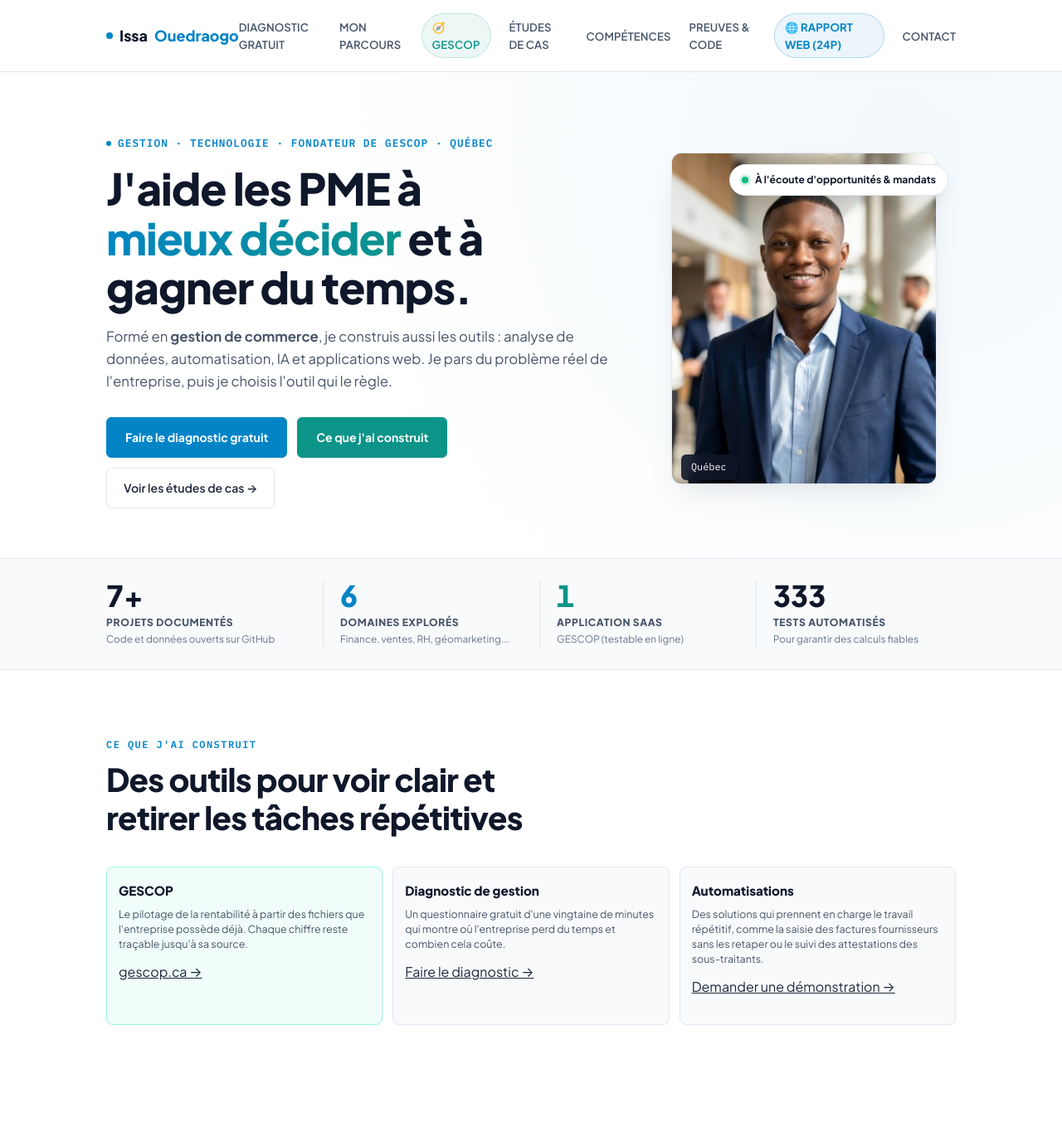
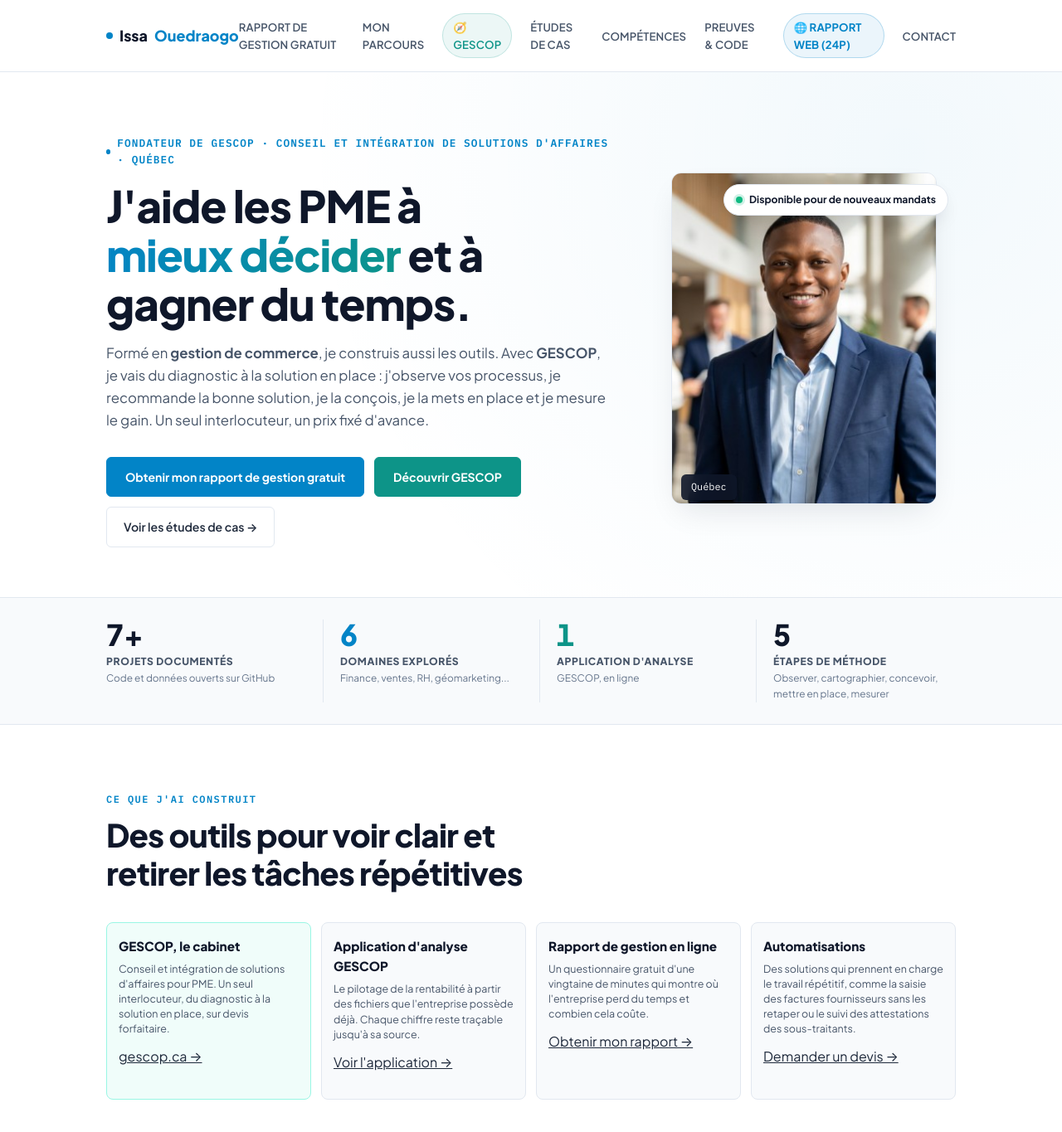
Before and after one commit to Issa0900/Issa-Ouedraogo, a Jekyll site: the page index.html, which Jekyll copies as it is, in a window 1280 px wide and 1400 px high. Shown: the top 1365 px of the window at 83% size. Built offline with Jekyll 4.4.1, drawn with Linux system fonts in a browser that asks for light colours; some of the changed text lies outside the part shown.

Commit message:
Portfolio : positionnement conseil et intégration de GESCOP
GESCOP est désormais présenté comme un cabinet de conseil et
d'intégration de solutions d'affaires pour PME (gescop.ca), et
l'application d'analyse comme l'une de ses réalisations
(gescop.ca/application). Le diagnostic devient le rapport de gestion
gratuit, la démonstration devient un devis.

Corrections de faits : plus d'essai gratuit (accès par abonnement ou
code pilote), hébergement Supabase et non plus Base44, chiffres de tests
retirés au profit de la méthode en cinq étapes.

Co-Authored-By: Claude Opus 5.5 <noreply@anthropic.com>

```diff
--- a/index.html
+++ b/index.html
@@ -3,8 +3,8 @@
 <head>
 <meta charset="utf-8" />
 <meta name="viewport" content="width=device-width, initial-scale=1" />
-<title>Issa Ouedraogo · Gestion et technologie pour les PME · Québec</title>
-<meta name="description" content="Issa Ouedraogo, fondateur de GESCOP : j'aide les PME à mieux décider et à gagner du temps en reliant gestion et technologie. Diagnostic de gestion gratuit, analyse de données, automatisation et applications web, à Québec." />
+<title>Issa Ouedraogo · Fondateur de GESCOP, conseil et intégration pour PME · Québec</title>
+<meta name="description" content="Issa Ouedraogo, fondateur de GESCOP, cabinet de conseil et d'intégration de solutions d'affaires pour PME : du diagnostic à la solution en place. Rapport de gestion gratuit, devis forfaitaire, région de Québec." />
 <link rel="preconnect" href="https://fonts.googleapis.com">
 <link rel="preconnect" href="https://fonts.gstatic.com" crossorigin>
 <link href="https://fonts.googleapis.com/css2?family=Plus+Jakarta+Sans:wght@400;500;600;700;800&family=IBM+Plex+Mono:wght@400;500;600&display=swap" rel="stylesheet">
@@ -712,7 +712,7 @@
   <div class="nav-row">
     <a class="brand" href="#top">Issa <span>Ouedraogo</span></a>
     <nav class="links">
-      <a href="./diagnostic.html">Diagnostic gratuit</a>
+      <a href="./diagnostic.html">Rapport de gestion gratuit</a>
       <a href="#parcours">Mon parcours</a>
       <a href="#gescop" class="badge-nav">🧭 GESCOP</a>
       <a href="#projets">Études de cas</a>
@@ -732,17 +732,17 @@
       <div>
         <div class="hero-identity">
           <span class="dot"></span>
-          Gestion · Technologie · Fondateur de GESCOP · Québec
+          Fondateur de GESCOP · Conseil et intégration de solutions d'affaires · Québec
         </div>
         <h1>
           J'aide les PME à <em>mieux décider</em> et à gagner du temps.
         </h1>
         <p class="lead">
-          Formé en <strong>gestion de commerce</strong>, je construis aussi les outils : analyse de données, automatisation, IA et applications web. Je pars du problème réel de l'entreprise, puis je choisis l'outil qui le règle.
+          Formé en <strong>gestion de commerce</strong>, je construis aussi les outils. Avec <strong>GESCOP</strong>, je vais du diagnostic à la solution en place : j'observe vos processus, je recommande la bonne solution, je la conçois, je la mets en place et je mesure le gain. Un seul interlocuteur, un prix fixé d'avance.
         </p>
         <div class="hero-actions">
-          <a class="btn-primary" href="./diagnostic.html">Faire le diagnostic gratuit</a>
-          <a class="btn-teal" href="#construit">Ce que j'ai construit</a>
+          <a class="btn-primary" href="./diagnostic.html">Obtenir mon rapport de gestion gratuit</a>
+          <a class="btn-teal" href="https://gescop.ca" target="_blank" rel="noopener">Découvrir GESCOP</a>
           <a class="btn-ghost" href="#projets">Voir les études de cas →</a>
         </div>
       </div>
@@ -751,7 +751,7 @@
         <span class="portrait-tag">Québec</span>
         <div class="avail-badge">
           <span class="avail-dot"></span>
-          À l'écoute d'opportunités &amp; mandats
+          Disponible pour de nouveaux mandats
         </div>
       </div>
     </div>
@@ -772,13 +772,13 @@
       </div>
       <div class="metric-box teal">
         <div class="num">1</div>
-        <span class="lbl">Application SaaS</span>
-        <span class="sub">GESCOP (testable en ligne)</span>
+        <span class="lbl">Application d'analyse</span>
+        <span class="sub">GESCOP, en ligne</span>
       </div>
       <div class="metric-box">
-        <div class="num">333</div>
-        <span class="lbl">Tests Automatisés</span>
-        <span class="sub">Pour garantir des calculs fiables</span>
+        <div class="num">5</div>
+        <span class="lbl">Étapes de méthode</span>
+        <span class="sub">Observer, cartographier, concevoir, mettre en place, mesurer</span>
       </div>
     </div>
   </section>
@@ -792,19 +792,24 @@
       </div>
       <div class="parcours-flow" style="grid-template-columns:repeat(auto-fit,minmax(240px,1fr));">
         <div class="parcours-card highlight">
-          <div class="parcours-title">GESCOP</div>
-          <div class="parcours-desc">Le pilotage de la rentabilité à partir des fichiers que l'entreprise possède déjà. Chaque chiffre reste traçable jusqu'à sa source.</div>
+          <div class="parcours-title">GESCOP, le cabinet</div>
+          <div class="parcours-desc">Conseil et intégration de solutions d'affaires pour PME. Un seul interlocuteur, du diagnostic à la solution en place, sur devis forfaitaire.</div>
           <p style="margin-top:12px;"><a href="https://gescop.ca" target="_blank" rel="noopener">gescop.ca →</a></p>
         </div>
         <div class="parcours-card">
-          <div class="parcours-title">Diagnostic de gestion</div>
+          <div class="parcours-title">Application d'analyse GESCOP</div>
+          <div class="parcours-desc">Le pilotage de la rentabilité à partir des fichiers que l'entreprise possède déjà. Chaque chiffre reste traçable jusqu'à sa source.</div>
+          <p style="margin-top:12px;"><a href="https://gescop.ca/application" target="_blank" rel="noopener">Voir l'application →</a></p>
+        </div>
+        <div class="parcours-card">
+          <div class="parcours-title">Rapport de gestion en ligne</div>
           <div class="parcours-desc">Un questionnaire gratuit d'une vingtaine de minutes qui montre où l'entreprise perd du temps et combien cela coûte.</div>
-          <p style="margin-top:12px;"><a href="./diagnostic.html">Faire le diagnostic →</a></p>
+          <p style="margin-top:12px;"><a href="./diagnostic.html">Obtenir mon rapport →</a></p>
         </div>
         <div class="parcours-card">
           <div class="parcours-title">Automatisations</div>
           <div class="parcours-desc">Des solutions qui prennent en charge le travail répétitif, comme la saisie des factures fournisseurs sans les retaper ou le suivi des attestations des sous-traitants.</div>
-          <p style="margin-top:12px;"><a href="mailto:gescop.support@gmail.com">Demander une démonstration →</a></p>
+          <p style="margin-top:12px;"><a href="mailto:gescop.support@gmail.com?subject=Demande%20de%20devis">Demander un devis →</a></p>
         </div>
       </div>
     </div>
@@ -863,10 +868,10 @@
   <section class="gescop-flagship" id="gescop">
     <div class="wrap">
       <div class="section-head teal">
-        <span class="kicker">02 — Projet Phare</span>
-        <h2>GESCOP : pourquoi j'ai décidé de construire cette application</h2>
+        <span class="kicker">02 — Réalisation phare</span>
+        <h2>L'application d'analyse GESCOP : pourquoi je l'ai construite</h2>
         <p class="lead">
-          Dans presque toutes les PME que j'ai observées, le même problème revient : le dirigeant a un export de caisse, des factures dans un classeur, un relevé de banque en PDF et des dépenses sur Excel. Il passe ses fins de semaine à faire du copier-coller et n'a aucune visibilité sur sa marge nette réelle. J'ai voulu créer l'outil que j'aurais aimé lui donner.
+          Dans presque toutes les PME que j'ai observées, le même problème revient : le dirigeant a un export de caisse, des factures dans un classeur, un relevé de banque et des dépenses sur Excel. Il passe ses fins de semaine à faire du copier-coller et n'a aucune visibilité sur sa marge nette réelle. J'ai voulu créer l'outil que j'aurais aimé lui donner.
         </p>
       </div>
 
@@ -884,19 +889,19 @@
 
         <div class="level-card">
           <span class="level-badge">Zéro boîte noire</span>
-          <h4>62 indicateurs vérifiables en 1 clic</h4>
+          <h4>Des indicateurs vérifiables en un clic</h4>
           <p>Chaque chiffre a une source claire. S'il y a un doute sur un calcul de marge ou de fonds de roulement, un clic permet d'inspecter la formule exacte et les écritures comptables d'origine.</p>
         </div>
 
         <div class="level-card">
           <span class="level-badge">Sous le capot</span>
           <h4>Construit pour durer</h4>
-          <p>Développé avec React 18, Deno en TypeScript, PostgreSQL (38 tables) et Stripe. Couvert par 333 tests automatisés pour s'assurer que les calculs ne dérivent jamais.</p>
+          <p>Développé avec React, Deno en TypeScript, PostgreSQL et Stripe. Les calculs sont vérifiés sur des jeux de données de référence, pour qu'ils ne dérivent pas d'une version à l'autre.</p>
         </div>
       </div>
 
       <div style="margin-top:32px;display:flex;gap:14px;align-items:center;flex-wrap:wrap;">
-        <a class="btn-teal" href="https://gescop.ca" target="_blank" rel="noopener">🚀 Tester GESCOP en direct (gescop.ca)</a>
+        <a class="btn-teal" href="https://gescop.ca/application" target="_blank" rel="noopener">Voir l'application GESCOP</a>
         <a class="btn-ghost" style="color:white;border-color:rgba(255,255,255,0.25);" href="./gescop/">Voir les détails techniques sur GitHub →</a>
       </div>
     </div>
@@ -1190,10 +1195,10 @@
           <div class="cap-title">CONSTRUIRE (SaaS)</div>
           <ul class="cap-list">
             <li>Concevoir une UX intuitive</li>
-            <li>Modèle 38 tables PostgreSQL</li>
+            <li>Modèle de données PostgreSQL</li>
             <li>React 18 &amp; TypeScript</li>
             <li>Deno Edge Runtime</li>
-            <li>333 tests automatisés</li>
+            <li>Calculs vérifiés sur jeux de référence</li>
           </ul>
         </div>
       </div>
@@ -1267,8 +1272,8 @@
               <td><strong>Conception Logicielle</strong></td>
               <td><a href="./gescop/">GESCOP SaaS</a></td>
               <td>Données PME réelles</td>
-              <td><a href="https://gescop.ca" target="_blank">Application en ligne live</a></td>
-              <td><span style="color:var(--teal);font-weight:800;">✅ 333 tests automatisés réussis</span></td>
+              <td><a href="https://gescop.ca/application" target="_blank">Application en ligne</a></td>
+              <td><span style="color:var(--teal);font-weight:800;">✅ Calculs vérifiés sur des jeux de référence</span></td>
             </tr>
           </tbody>
         </table>
@@ -1298,19 +1303,19 @@
       <div class="recruitment-card">
         <h2>Parlons de votre entreprise</h2>
         <p>
-          Commencez par le diagnostic gratuit, ou écrivez-moi pour une démonstration. Basé à <strong>Québec</strong>.
+          Commencez par le rapport de gestion gratuit, ou écrivez-moi pour un devis. Basé dans la <strong>région de Québec</strong>, sur place ou à distance.
         </p>
         <div class="recruitment-buttons">
-          <a class="btn-primary" href="./diagnostic.html">Faire le diagnostic gratuit</a>
+          <a class="btn-primary" href="./diagnostic.html">Obtenir mon rapport de gestion gratuit</a>
           <a class="btn-ghost" href="mailto:gescop.support@gmail.com">gescop.support@gmail.com</a>
           <a class="btn-ghost" href="https://www.linkedin.com/in/issa-ouedraogo-34b146332/" target="_blank" rel="noopener">Profil LinkedIn →</a>
           <a class="btn-ghost" href="https://github.com/Issa0900/Issa-Ouedraogo" target="_blank" rel="noopener">Dépôt GitHub →</a>
-          <a class="btn-teal" href="https://gescop.ca" target="_blank" rel="noopener">Tester GESCOP Live →</a>
+          <a class="btn-teal" href="https://gescop.ca" target="_blank" rel="noopener">Visiter gescop.ca →</a>
         </div>
       </div>
 
       <div class="site-footer-bar">
-        <span>Issa Ouedraogo · Gestion et technologie · Fondateur de GESCOP</span>
+        <span>Issa Ouedraogo · Fondateur de GESCOP, conseil et intégration de solutions d'affaires</span>
         <span>Québec · 2026</span>
       </div>
     </div>
```
Also changed, not shown: gescop/README.md (+3 -3 lines), gescop/index.md (+3 -3 lines), README.md.
